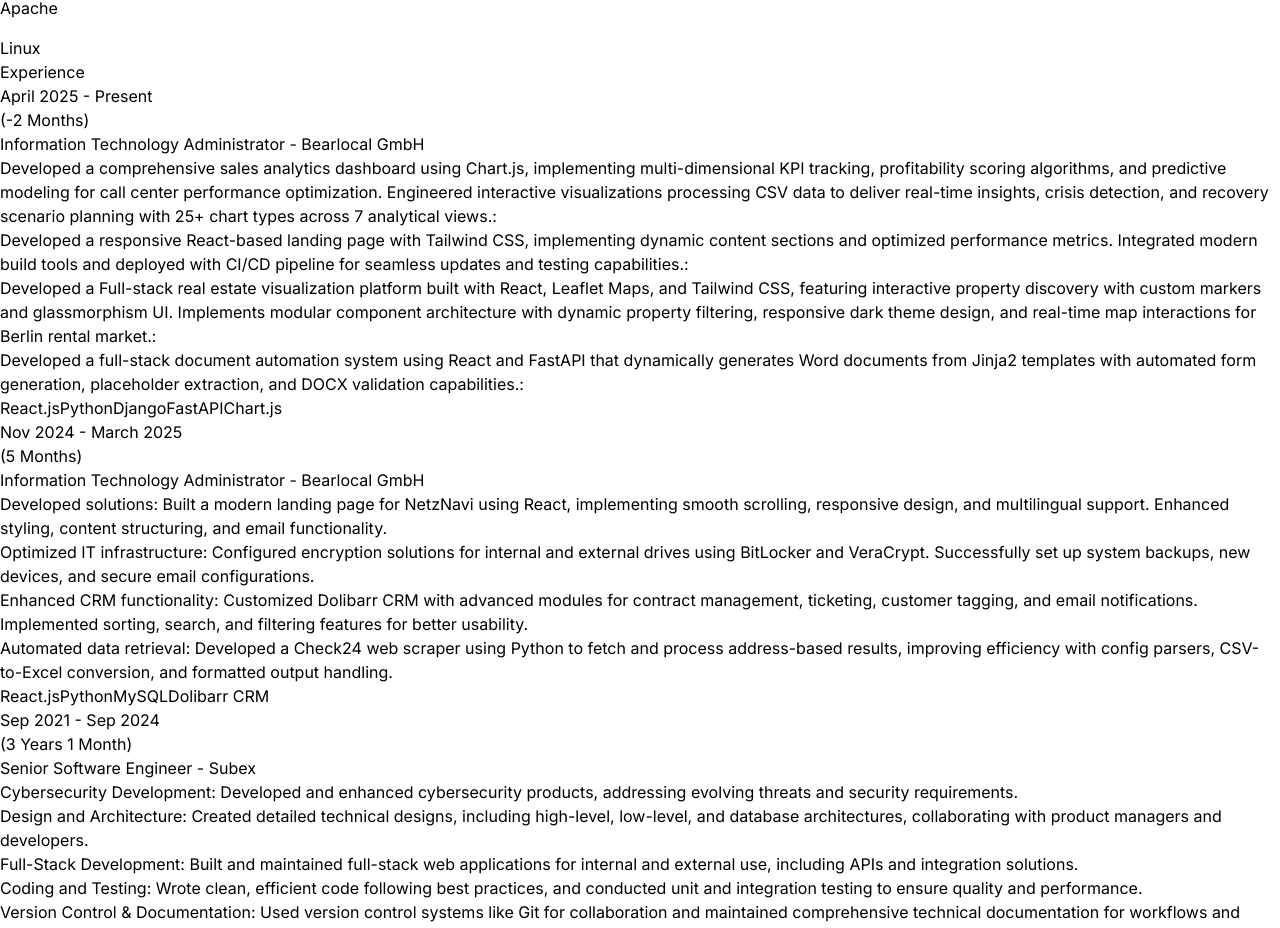
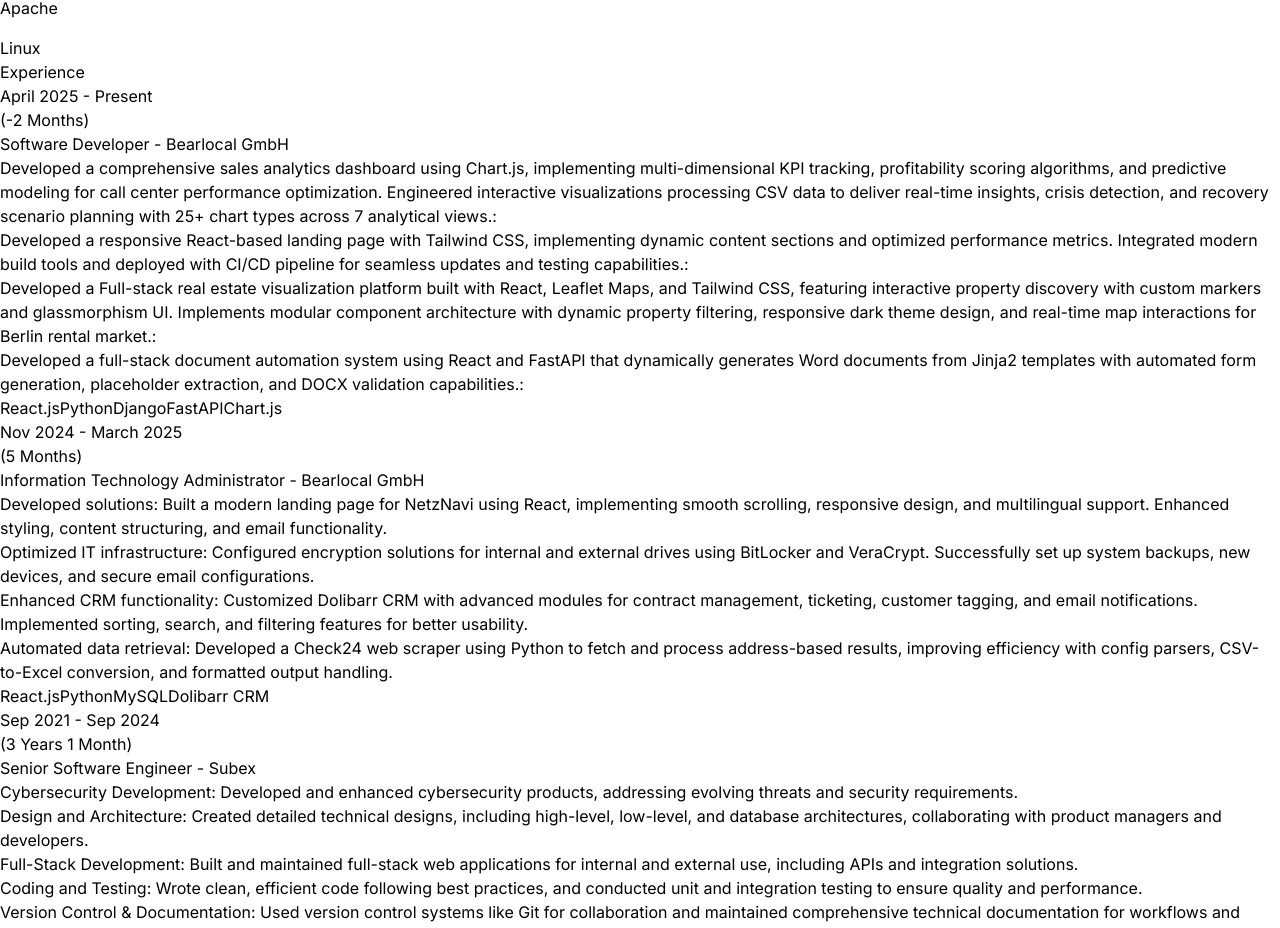
Before and after one commit to YuvrajShekhar/Portfolio, a React (Vite) app: page / in a window 1280 px wide. Shown: the part 2060-2988 px from the top of the page. Built offline with nearby package versions, Linux system fonts and the light colour scheme.

Commit message:
added new role software developer in bearlocal

```diff
--- a/src/constants/index.js
+++ b/src/constants/index.js
@@ -25,7 +25,7 @@
   {
     year: "April 2025 - Present",
     duration: getDurationSince(2025, 4), // Dynamically calculates the months
-    role: "Information Technology Administrator",
+    role: "Software Developer",
     company: "Bearlocal GmbH",
     description: {
       p1: `Developed a comprehensive sales analytics dashboard using Chart.js, implementing multi-dimensional KPI tracking, profitability scoring algorithms, and predictive modeling for call center performance optimization. Engineered interactive visualizations processing CSV data to deliver real-time insights, crisis detection, and recovery scenario planning with 25+ chart types across 7 analytical views.`,
```
